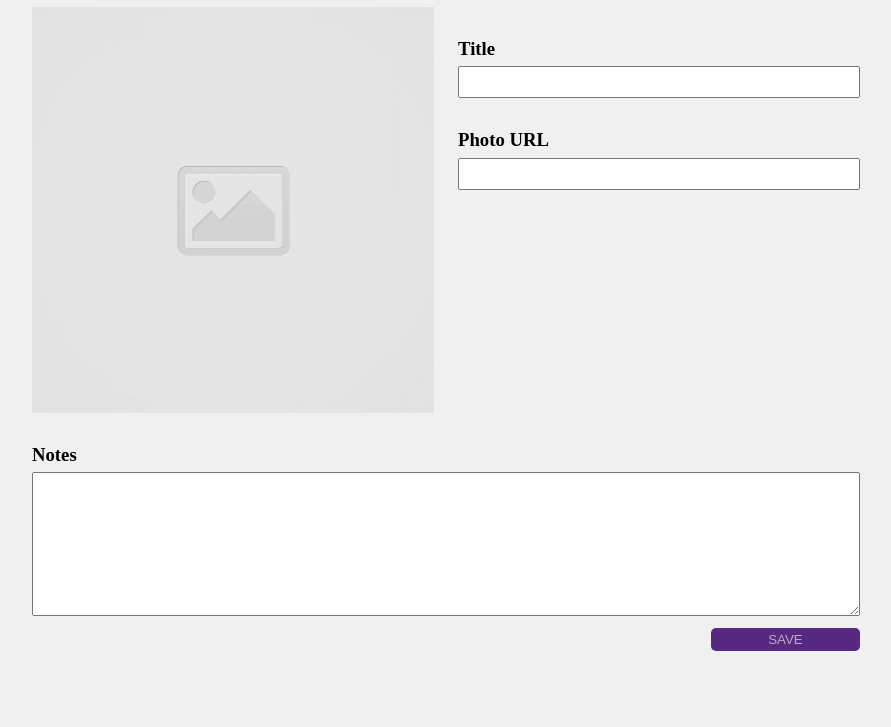
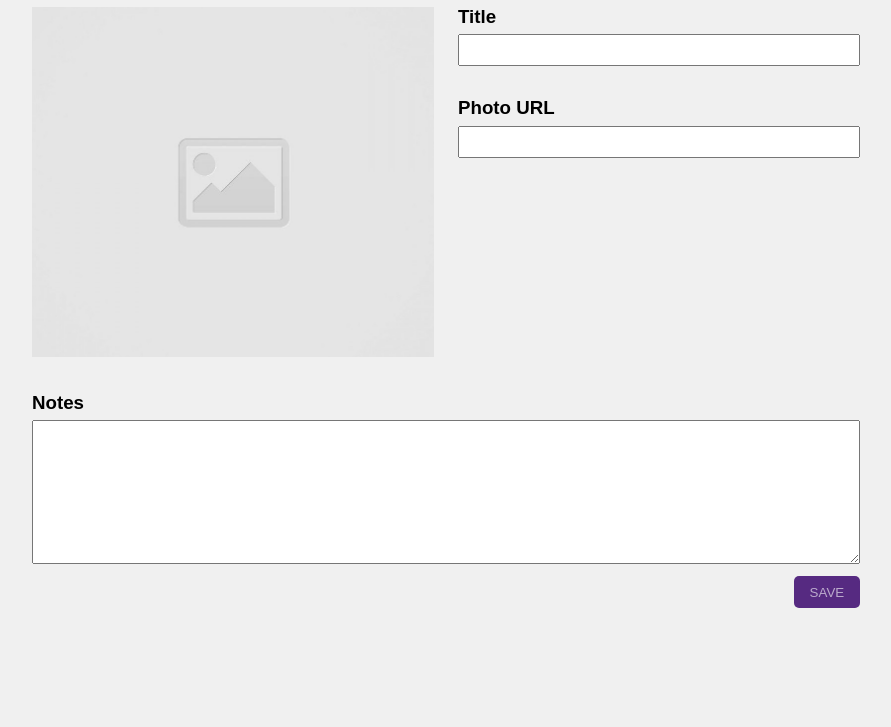
Before and after one commit to neldaza/code-journal, a website: page index.html in a window 1280 px wide. Shown: the part 73-800 px from the top of the page, without its empty margins (194-1085 px from the left). Drawn offline with Linux system fonts and the light colour scheme.

Commit message:
Create an Entry Task 15

```diff
--- a/css/styles.css
+++ b/css/styles.css
@@ -1,5 +1,6 @@
 body {
   background-color: #f0f0f0;
+  font-family: sans-serif;
 }
 
 .button {
@@ -8,19 +9,21 @@ body {
   border-color: transparent;
   color: #bac;
   margin-top: 0.5rem;
-  width: 18%;
+  flex-basis: 8%;
   padding-top: 2px;
   padding-bottom: 2px;
+  height: 2rem;
 }
 
 .submit-button {
   display: flex;
   justify-content: right;
+  padding-bottom: 1rem;
 }
 
 .placeholder-img {
   width: 100%;
-  height: 100%;
+  height: 350px;
   object-fit: cover;
 }
 
@@ -37,3 +40,8 @@ body {
   position: relative;
   top: 0.75rem;
 }
+
+.word-hug {
+  position: relative;
+  bottom: 2rem;
+}
--- a/index.html
+++ b/index.html
@@ -31,10 +31,12 @@
                   <img src="images/placeholder-image-square.jpg" alt="placeholder-image" class="placeholder-img">
               </div>
               <div class="column-half">
-                <h3 class="titles">Title</h3>
-                <input type="text" class="text photo-title" name="photoTitle" required>
-                <h3 class="titles">Photo URL</h3>
-                <input type="text" class="text photo-url" name="photoUrl" required>
+                <div class="word-hug">
+                  <h3 class="titles">Title</h3>
+                  <input type="text" class="text photo-title" name="photoTitle" required>
+                  <h3 class="titles">Photo URL</h3>
+                  <input type="text" class="text photo-url" name="photoUrl" required>
+                </div>
               </div>
             </div>
             <div class="row">
```
